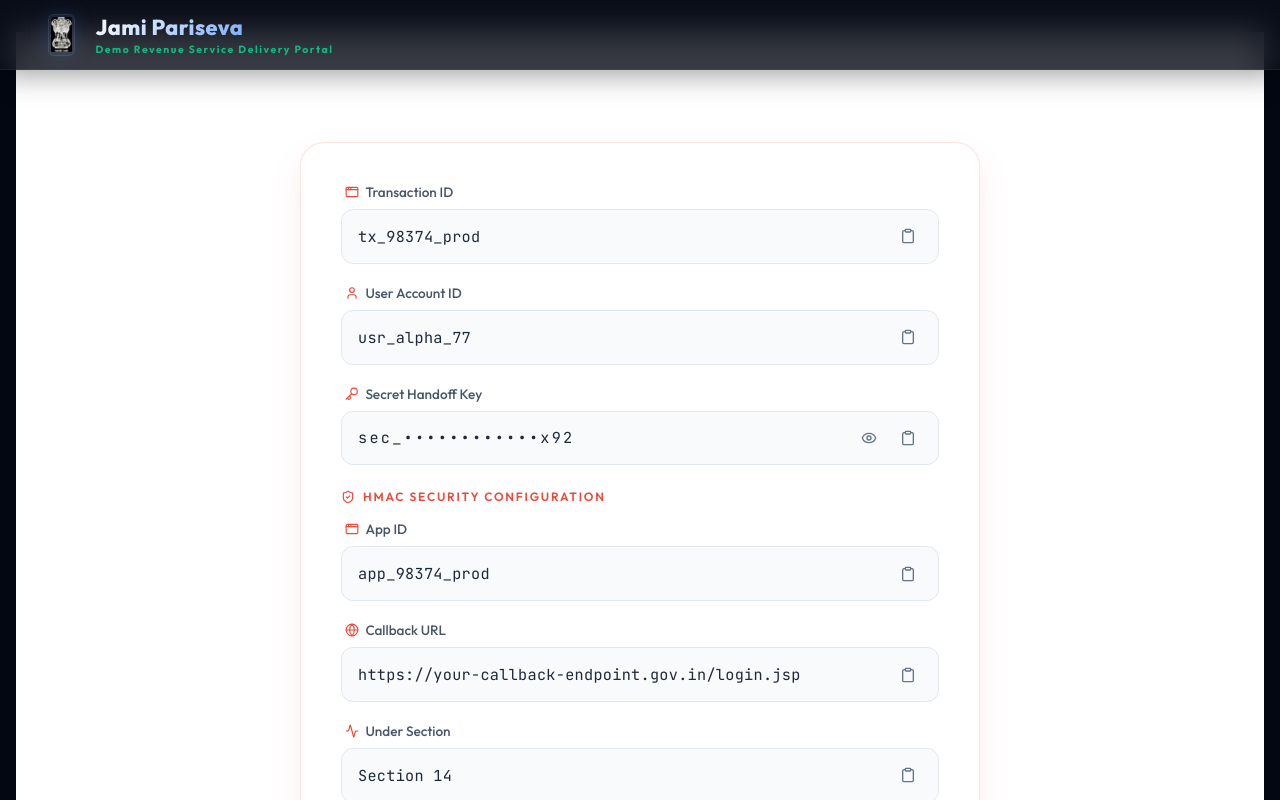
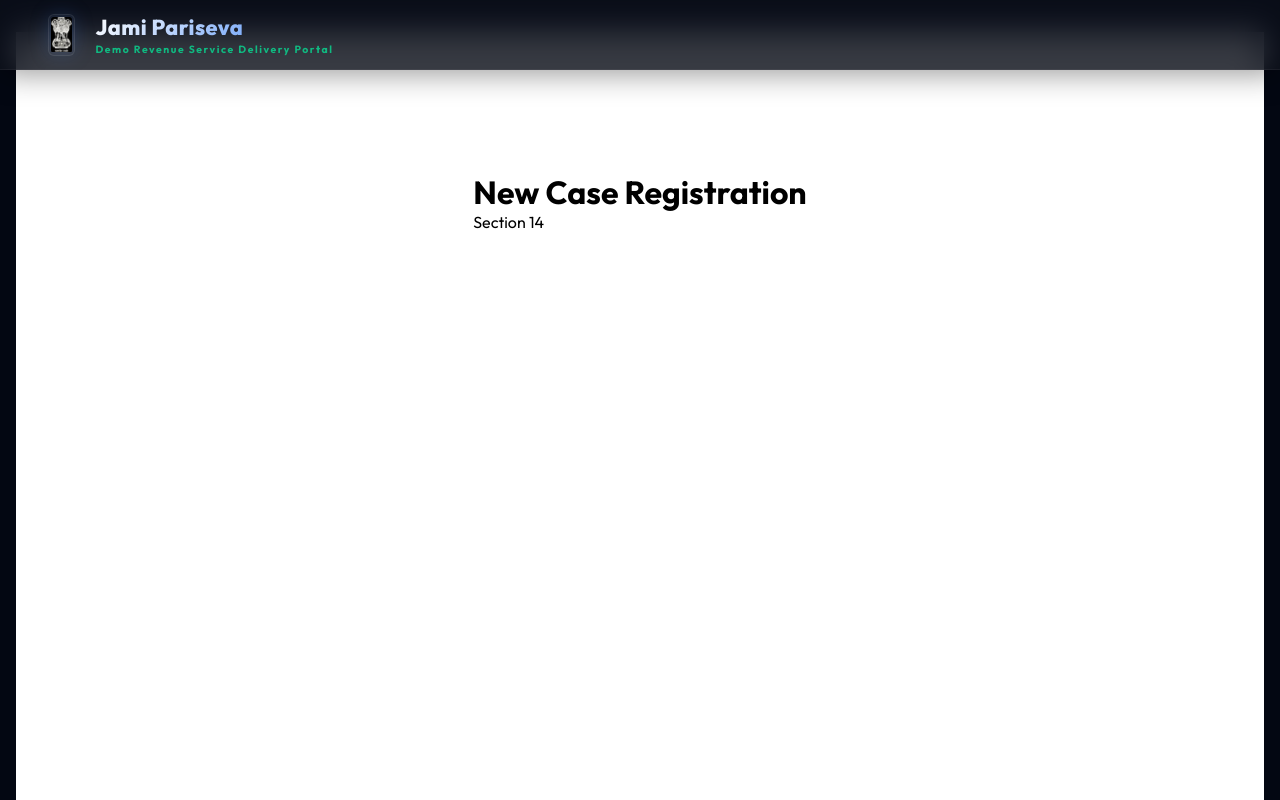
Before and after one commit to shyamriti/RCCMS-Section-14, a React (Vite) app: page / in a window 1280 px wide. Shown: the top 800 px of the page. Built offline with nearby package versions, Linux system fonts and the light colour scheme.

Commit message:
Created Section 14 case registration page scaffold

```diff
--- a/src/App.jsx
+++ b/src/App.jsx
@@ -1,6 +1,7 @@
 import React from 'react';
 import Header from './components/Header';
 import DeveloperDashboard from './components/DeveloperDashboard';
+import CaseRegistration from './components/CaseRegistration';
 import Footer from './components/Footer';
 
 function App() {
@@ -9,7 +10,7 @@ function App() {
       <Header />
 
       <main className="portal-main-workspace">
-        <DeveloperDashboard />
+      <CaseRegistration />
       </main>
 
       <Footer />
--- /dev/null
+++ b/src/components/CaseRegistration.jsx
@@ -0,0 +1,15 @@
+export default function CaseRegistration() {
+  return (
+    <div
+      style={{
+        background: "white",
+        color: "black",
+        minHeight: "100vh",
+        padding: "30px"
+      }}
+    >
+      <h1>New Case Registration</h1>
+      <p>Section 14</p>
+    </div>
+  );
+}
```
